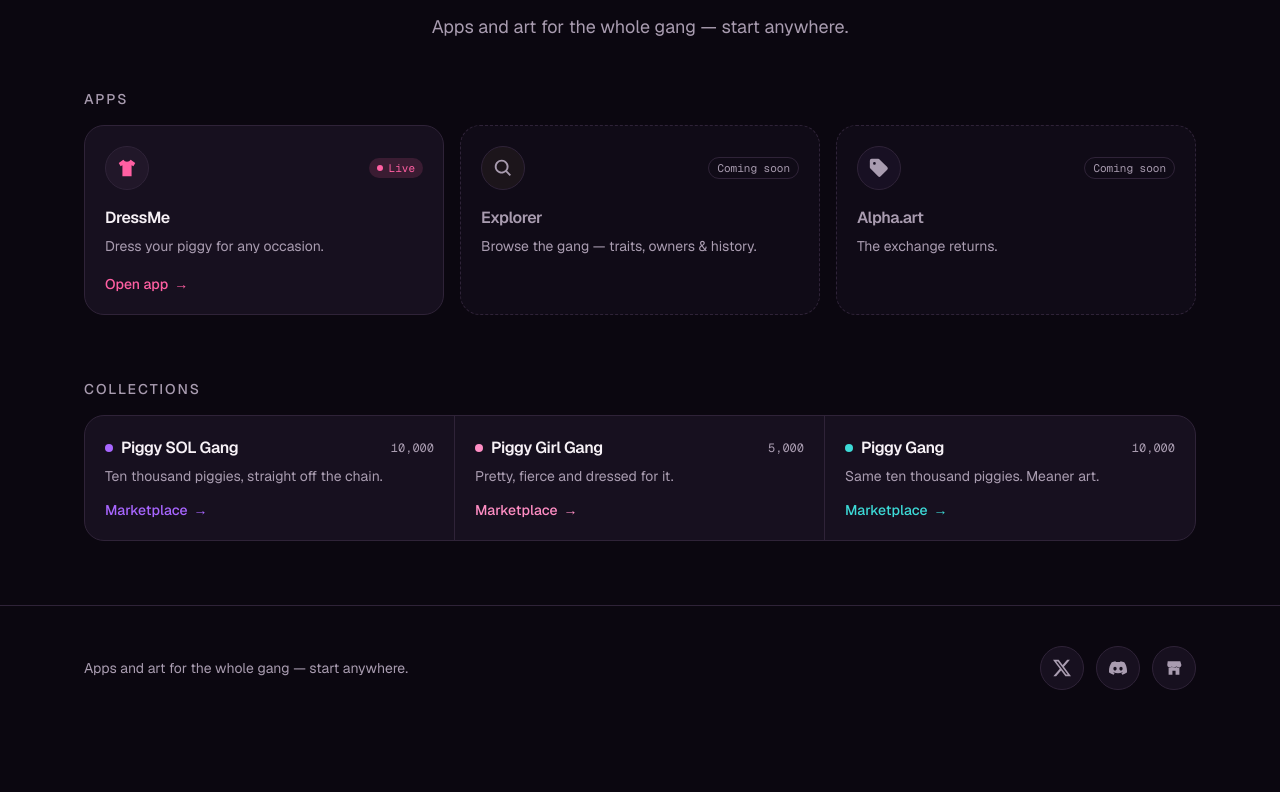
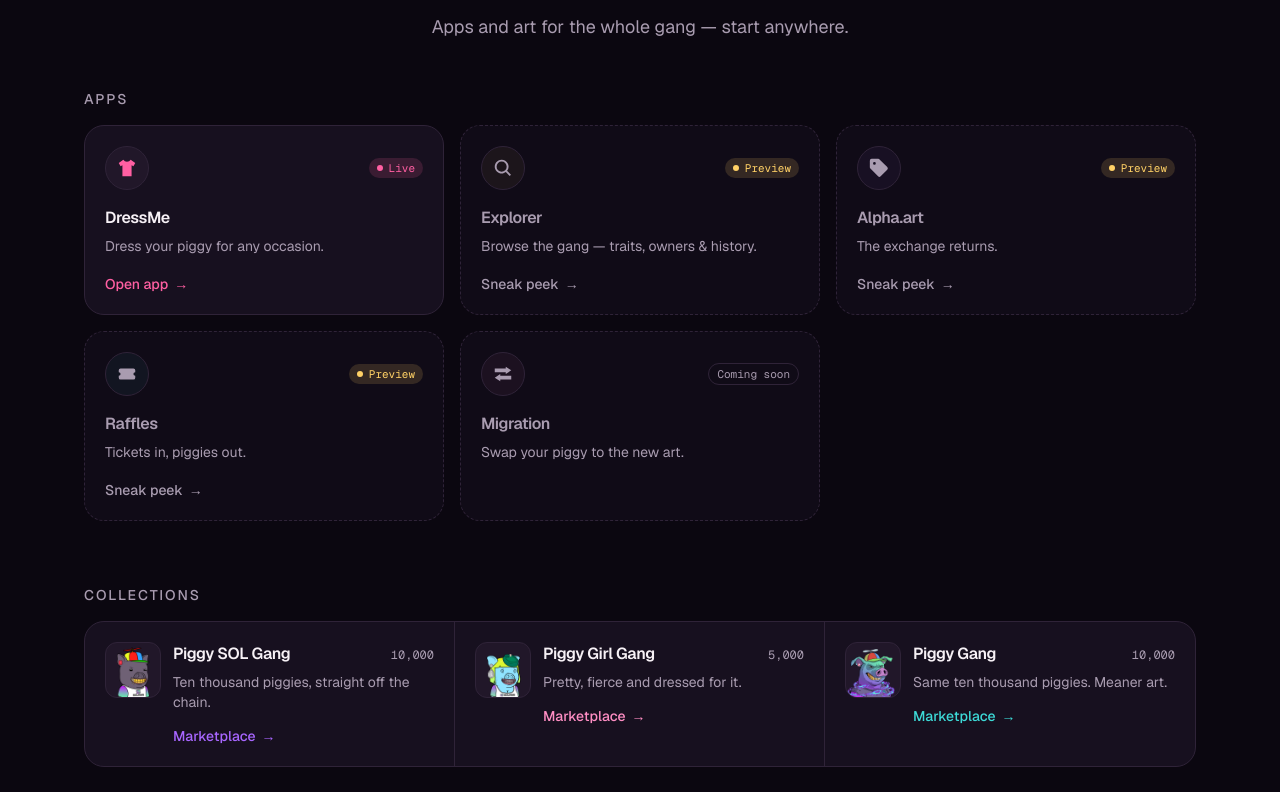
Before and after one commit to piggygang/website, a Next.js app: page / in a window 1280 px wide. Shown: the part 448-1240 px from the top of the page. Before the commit the page ends 1178 px from the top, so only its background shows below. Built offline with nearby package versions, Linux system fonts and the light colour scheme.

Commit message:
Merge pull request #1 from piggygang/feature/website-links
Feature/website links

```diff
--- a/components/app-card.tsx
+++ b/components/app-card.tsx
@@ -22,14 +22,23 @@ function Icon({ d }: { d: string }) {
 export function AppCard({ app }: { app: App }) {
   const accent = { "--accent": app.accent } as CSSProperties;
 
-  if (app.status === "coming-soon") {
-    // Not a link: hover brightens the border only, without promising
-    // navigation the card cannot deliver.
-    return (
-      <div
-        style={accent}
-        className={`${CARD} border border-dashed border-line bg-surface/50 transition-colors hover:border-ink-muted`}
-      >
+  if (app.status !== "live") {
+    const badge =
+      app.status === "preview" ? (
+        // Live's pill recipe in a fixed status color — gold marks every
+        // preview build, never the app's own accent.
+        <span className={`inline-flex items-center gap-1.5 ${BADGE} bg-gold/15 text-gold`}>
+          <span className="h-1.5 w-1.5 rounded-full bg-gold" />
+          Preview
+        </span>
+      ) : (
+        <span className={`${BADGE} border border-line text-ink-muted`}>
+          Coming soon
+        </span>
+      );
+
+    const inner = (
+      <>
         <div className="flex items-center justify-between gap-3">
           <span
             aria-hidden="true"
@@ -37,16 +46,51 @@ export function AppCard({ app }: { app: App }) {
           >
             <Icon d={app.icon} />
           </span>
-          <span className={`${BADGE} border border-line text-ink-muted`}>
-            Coming soon
-          </span>
+          {badge}
         </div>
         <div className="flex flex-1 flex-col gap-1.5">
           <h3 className="text-base font-semibold tracking-tight text-ink-muted">
             {app.name}
           </h3>
           <p className="text-sm text-ink-muted">{app.blurb}</p>
+          {app.url && (
+            // Muted at rest so the live card's always-accent CTA stays the
+            // louder one; accent on hover because this is a real link.
+            <span className="mt-auto inline-flex items-center gap-1.5 pt-3 text-sm font-medium text-ink-muted transition-colors group-hover:text-[var(--accent)]">
+              Sneak peek
+              <span
+                aria-hidden="true"
+                className="transition-transform group-hover:translate-x-0.5"
+              >
+                →
+              </span>
+            </span>
+          )}
         </div>
+      </>
+    );
+
+    const SHELL = `${CARD} border border-dashed border-line bg-surface/50 transition-colors`;
+
+    if (app.url) {
+      return (
+        <a
+          href={app.url}
+          target="_blank"
+          rel="noreferrer"
+          style={accent}
+          className={`group ${SHELL} hover:border-[var(--accent)] focus-visible:outline-2 focus-visible:outline-offset-2 focus-visible:outline-[var(--accent)]`}
+        >
+          {inner}
+        </a>
+      );
+    }
+
+    // No URL yet: inert on purpose — hover brightens the border only,
+    // without promising navigation the card cannot deliver.
+    return (
+      <div style={accent} className={`${SHELL} hover:border-ink-muted`}>
+        {inner}
       </div>
     );
   }
--- a/components/collections-strip.tsx
+++ b/components/collections-strip.tsx
@@ -1,4 +1,5 @@
 import type { CSSProperties } from "react";
+import { PiggyArt } from "@/components/piggy-art";
 import { COLLECTIONS } from "@/lib/collections";
 
 export function CollectionsStrip() {
@@ -14,19 +15,25 @@ export function CollectionsStrip() {
           className="p-2"
         >
           <a
-            // Per-collection marketplace URLs land with the ALG-641 copy
-            // doc; the storefront root stands in until then.
-            href="https://piggygang.com/"
+            href={collection.marketplaceUrl}
             target="_blank"
             rel="noreferrer"
-            className="group flex h-full flex-col gap-1.5 rounded-xl p-3 focus-visible:outline-2 focus-visible:outline-offset-2 focus-visible:outline-[var(--accent)]"
+            className="group flex h-full gap-3 rounded-xl p-3 focus-visible:outline-2 focus-visible:outline-offset-2 focus-visible:outline-[var(--accent)]"
           >
+            {/* Decorative — the name beside it names the collection. */}
+            <div
+              aria-hidden="true"
+              className="h-14 w-14 shrink-0 overflow-hidden rounded-xl border border-line bg-surface-raised"
+            >
+              <PiggyArt
+                layers={collection.layers}
+                alt=""
+                className="transition-transform duration-300 group-hover:scale-105"
+              />
+            </div>
+            <div className="flex min-w-0 flex-1 flex-col gap-1.5">
               <div className="flex items-baseline justify-between gap-3">
-              <h3 className="flex items-center gap-2 text-base font-semibold tracking-tight transition-colors group-hover:text-[var(--accent)]">
-                <span
-                  aria-hidden="true"
-                  className="h-2 w-2 rounded-full bg-[var(--accent)]"
-                />
+                <h3 className="text-base font-semibold tracking-tight transition-colors group-hover:text-[var(--accent)]">
                   {collection.name}
                 </h3>
                 <span className="font-mono text-xs text-ink-muted">
@@ -43,6 +50,7 @@ export function CollectionsStrip() {
                   →
                 </span>
               </span>
+            </div>
           </a>
         </div>
       ))}
--- a/components/site-footer.tsx
+++ b/components/site-footer.tsx
@@ -4,8 +4,8 @@ const ICONS: Record<Social["icon"], string> = {
   x: "M18.9 1.15h3.68l-8.04 9.19L24 22.85h-7.41l-5.8-7.58-6.64 7.58H.47l8.6-9.83L0 1.15h7.59l5.24 6.93ZM17.61 20.64h2.04L6.49 3.24H4.3Z",
   discord:
     "M20.32 4.37a19.79 19.79 0 0 0-4.89-1.52.07.07 0 0 0-.08.04c-.21.37-.44.86-.61 1.25a18.27 18.27 0 0 0-5.48 0c-.17-.4-.41-.88-.62-1.25a.08.08 0 0 0-.08-.04A19.74 19.74 0 0 0 3.68 4.37a.07.07 0 0 0-.03.03C.53 9.05-.32 13.58.1 18.06c0 .02.01.04.03.05a19.9 19.9 0 0 0 5.99 3.03.08.08 0 0 0 .09-.03c.46-.63.87-1.29 1.22-1.99a.08.08 0 0 0-.04-.11 13.1 13.1 0 0 1-1.87-.89.08.08 0 0 1 0-.13l.37-.29a.07.07 0 0 1 .08-.01c3.93 1.79 8.18 1.79 12.06 0a.07.07 0 0 1 .08.01l.37.29a.08.08 0 0 1 0 .13c-.6.35-1.22.64-1.87.89a.08.08 0 0 0-.04.11c.36.7.77 1.36 1.22 1.99a.08.08 0 0 0 .09.03 19.84 19.84 0 0 0 6-3.03.08.08 0 0 0 .03-.05c.5-5.18-.84-9.68-3.55-13.66a.06.06 0 0 0-.03-.03ZM8.02 15.33c-1.18 0-2.16-1.09-2.16-2.42s.96-2.42 2.16-2.42c1.21 0 2.18 1.1 2.16 2.42 0 1.33-.96 2.42-2.16 2.42Zm7.98 0c-1.18 0-2.16-1.09-2.16-2.42s.96-2.42 2.16-2.42c1.21 0 2.18 1.1 2.16 2.42 0 1.33-.95 2.42-2.16 2.42Z",
-  marketplace:
-    "M3.6 3h16.8l1.5 5.1a3.3 3.3 0 0 1-6.3 1.4 3.3 3.3 0 0 1-6.3 0 3.3 3.3 0 0 1-6.3-1.4L3.6 3Zm1.2 8.7V21h5.1v-5.4h4.2V21h5.1v-9.3a4.9 4.9 0 0 1-4.65-1.35A4.9 4.9 0 0 1 12 11.4a4.9 4.9 0 0 1-2.55-1.05A4.9 4.9 0 0 1 4.8 11.7Z",
+  github:
+    "M12 .297c-6.63 0-12 5.373-12 12 0 5.303 3.438 9.8 8.205 11.385.6.113.82-.258.82-.577 0-.285-.01-1.04-.015-2.04-3.338.724-4.042-1.61-4.042-1.61C4.422 18.07 3.633 17.7 3.633 17.7c-1.087-.744.084-.729.084-.729 1.205.084 1.838 1.236 1.838 1.236 1.07 1.835 2.809 1.305 3.495.998.108-.776.417-1.305.76-1.605-2.665-.3-5.466-1.332-5.466-5.93 0-1.31.465-2.38 1.235-3.22-.135-.303-.54-1.523.105-3.176 0 0 1.005-.322 3.3 1.23.96-.267 1.98-.399 3-.405 1.02.006 2.04.138 3 .405 2.28-1.552 3.285-1.23 3.285-1.23.645 1.653.24 2.873.12 3.176.765.84 1.23 1.91 1.23 3.22 0 4.61-2.805 5.625-5.475 5.92.42.36.81 1.096.81 2.22 0 1.606-.015 2.896-.015 3.286 0 .315.21.69.825.57C20.565 22.092 24 17.592 24 12.297c0-6.627-5.373-12-12-12",
 };
 
 export function SiteFooter() {
--- a/lib/apps.config.ts
+++ b/lib/apps.config.ts
@@ -1,4 +1,4 @@
-export type AppStatus = "live" | "coming-soon";
+export type AppStatus = "live" | "preview" | "coming-soon";
 
 type AppBase = {
   name: string;
@@ -10,8 +10,10 @@ type AppBase = {
 };
 
 export type LiveApp = AppBase & { status: "live"; url: string };
+/** Browsable while it is being built — links out like a live app. */
+export type PreviewApp = AppBase & { status: "preview"; url: string };
 export type ComingSoonApp = AppBase & { status: "coming-soon"; url?: string };
-export type App = LiveApp | ComingSoonApp;
+export type App = LiveApp | PreviewApp | ComingSoonApp;
 
 /**
  * The app grid renders this array in order — shipping an app, or flipping
@@ -33,19 +35,36 @@ export const APPS: App[] = [
     accent: "var(--brand)",
   },
   {
-    status: "coming-soon",
+    status: "preview",
     name: "Explorer",
     blurb: "Browse the gang — traits, owners & history.",
+    url: "https://explorer.piggygang.net",
     icon: "M10.5 3a7.5 7.5 0 1 0 4.55 13.46l4.24 4.24 1.42-1.42-4.24-4.24A7.5 7.5 0 0 0 10.5 3Zm0 2a5.5 5.5 0 1 1 0 11 5.5 5.5 0 0 1 0-11Z",
     accent: "var(--gold)",
   },
   {
-    status: "coming-soon",
+    status: "preview",
     name: "Alpha.art",
     blurb: "The exchange returns.",
+    url: "https://alpha.art",
     icon: "M12.6 2.6 21 11a2 2 0 0 1 0 2.8l-7.2 7.2a2 2 0 0 1-2.8 0L2.6 12.6A2 2 0 0 1 2 11.2V4a2 2 0 0 1 2-2h7.2a2 2 0 0 1 1.4.6ZM7 5.5A1.5 1.5 0 1 0 7 8.5 1.5 1.5 0 0 0 7 5.5Z",
     // Solana purple lightened from #9945ff: the brand value is 4.11:1 on
     // --surface, under the 4.5:1 AA floor for text-sm accent labels.
     accent: "#a866ff",
   },
+  {
+    status: "preview",
+    name: "Raffles",
+    blurb: "Tickets in, piggies out.",
+    url: "https://raffles.piggygang.net",
+    icon: "M5 6h14a2 2 0 0 1 2 2v2a2 2 0 0 0 0 4v2a2 2 0 0 1-2 2H5a2 2 0 0 1-2-2v-2a2 2 0 0 0 0-4V8a2 2 0 0 1 2-2Z",
+    accent: "#3ddad7",
+  },
+  {
+    status: "coming-soon",
+    name: "Migration",
+    blurb: "Swap your piggy to the new art.",
+    icon: "M15 4l6 4-6 4v-2H3V6h12Zm-6 8-6 4 6 4v-2h12v-4H9Z",
+    accent: "#ff8ec4",
+  },
 ];
--- a/lib/collections.ts
+++ b/lib/collections.ts
@@ -5,6 +5,8 @@ export type Collection = {
   /** Set as --accent, matching DressMe's per-collection accents. */
   accent: string;
   supply: number;
+  /** Where to buy: the collection's Magic Eden marketplace page. */
+  marketplaceUrl: string;
   /** The DressMe look this portrait reproduces. */
   lookCode: string;
   /** Ordered paint stack, bottom first. */
@@ -27,6 +29,7 @@ export const COLLECTIONS: Collection[] = [
     // Marketplace label this accent colours.
     accent: "#a866ff",
     supply: 10_000,
+    marketplaceUrl: "https://magiceden.io/marketplace/piggy_sol_gang",
     lookCode: "56D97JB",
     layers: [
       "/piggy/piggy-sol-gang/thumb/body/solana.png",
@@ -46,6 +49,7 @@ export const COLLECTIONS: Collection[] = [
     tagline: "Pretty, fierce and dressed for it.",
     accent: "#ff8ec4",
     supply: 5_000,
+    marketplaceUrl: "https://magiceden.io/marketplace/piggy_girl_gang",
     lookCode: "65IB5219",
     layers: [
       "/piggy/piggy-girl-gang/thumb/body/alien.png",
@@ -66,6 +70,7 @@ export const COLLECTIONS: Collection[] = [
     tagline: "Same ten thousand piggies. Meaner art.",
     accent: "#3ddad7",
     supply: 10_000,
+    marketplaceUrl: "https://magiceden.io/marketplace/pig_gang",
     lookCode: "58D47JB0",
     layers: [
       "/piggy/piggy-gang/thumb/body/solana.png",
--- a/lib/site.ts
+++ b/lib/site.ts
@@ -9,13 +9,12 @@ export type Social = {
   label: string;
   href: string;
   /** Key into ICONS in components/site-footer.tsx */
-  icon: "x" | "discord" | "marketplace";
+  icon: "x" | "discord" | "github";
 };
 
-// Copied from DressMe; ALG-641 confirms these with the team. The Discord
-// invite currently returns "Unknown Invite" and needs a fresh permanent one.
+// X handle still pending ALG-641 confirmation.
 export const SOCIALS: Social[] = [
   { label: "X", href: "https://x.com/PiggySolGang", icon: "x" },
-  { label: "Discord", href: "https://discord.gg/QyUHFsZnuJ", icon: "discord" },
-  { label: "piggygang.com", href: "https://piggygang.com/", icon: "marketplace" },
+  { label: "Discord", href: "https://discord.gg/8SjGR8Srvz", icon: "discord" },
+  { label: "GitHub", href: "https://github.com/piggygang", icon: "github" },
 ];
```
Lines whose indentation alone changed are shown as unchanged.
